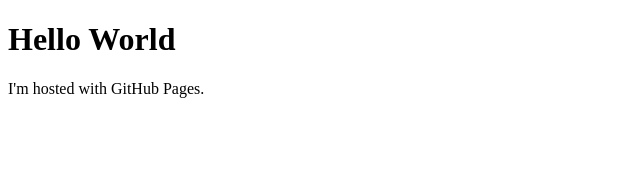
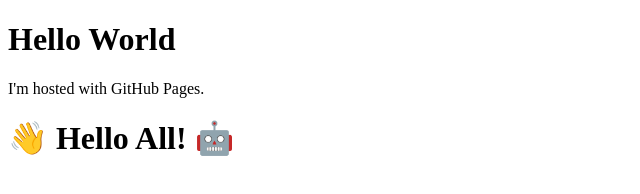
Before and after one commit to chortingg/chortingg.github.io, a plain HTML site: page index.html in a window 1280 px wide. Shown: the whole page, without its empty margins (0-640 px from the left). Drawn offline with Linux system fonts and the light colour scheme.

Commit message:
Update index.html

```diff
--- a/index.html
+++ b/index.html
@@ -5,3 +5,9 @@
 <p>I'm hosted with GitHub Pages.</p>
 </body>
 </html>
+<html>
+
+<body>
+  <div class="welcome">
+    <h1>👋 Hello All! 🤖</h1>
+  </div>
```
